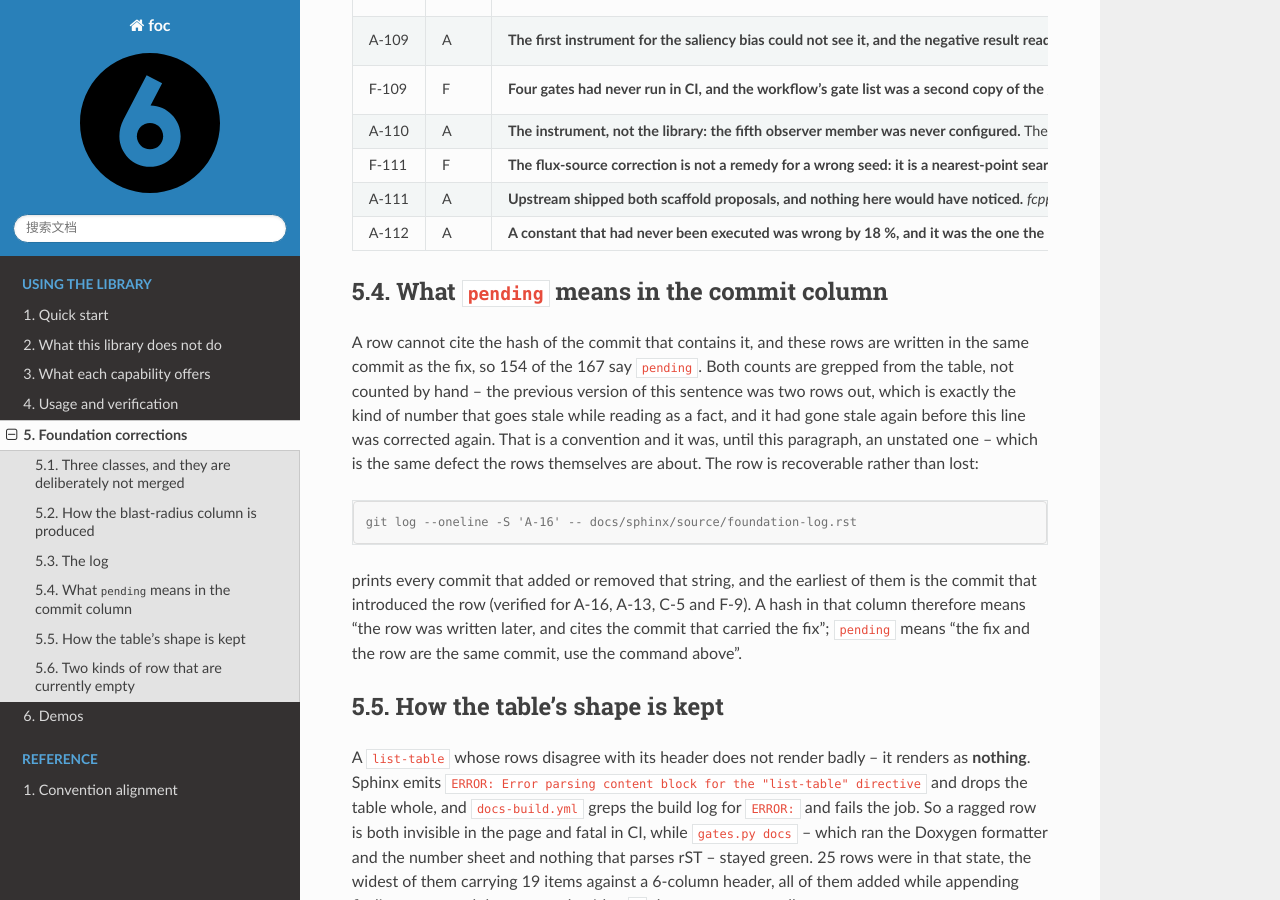
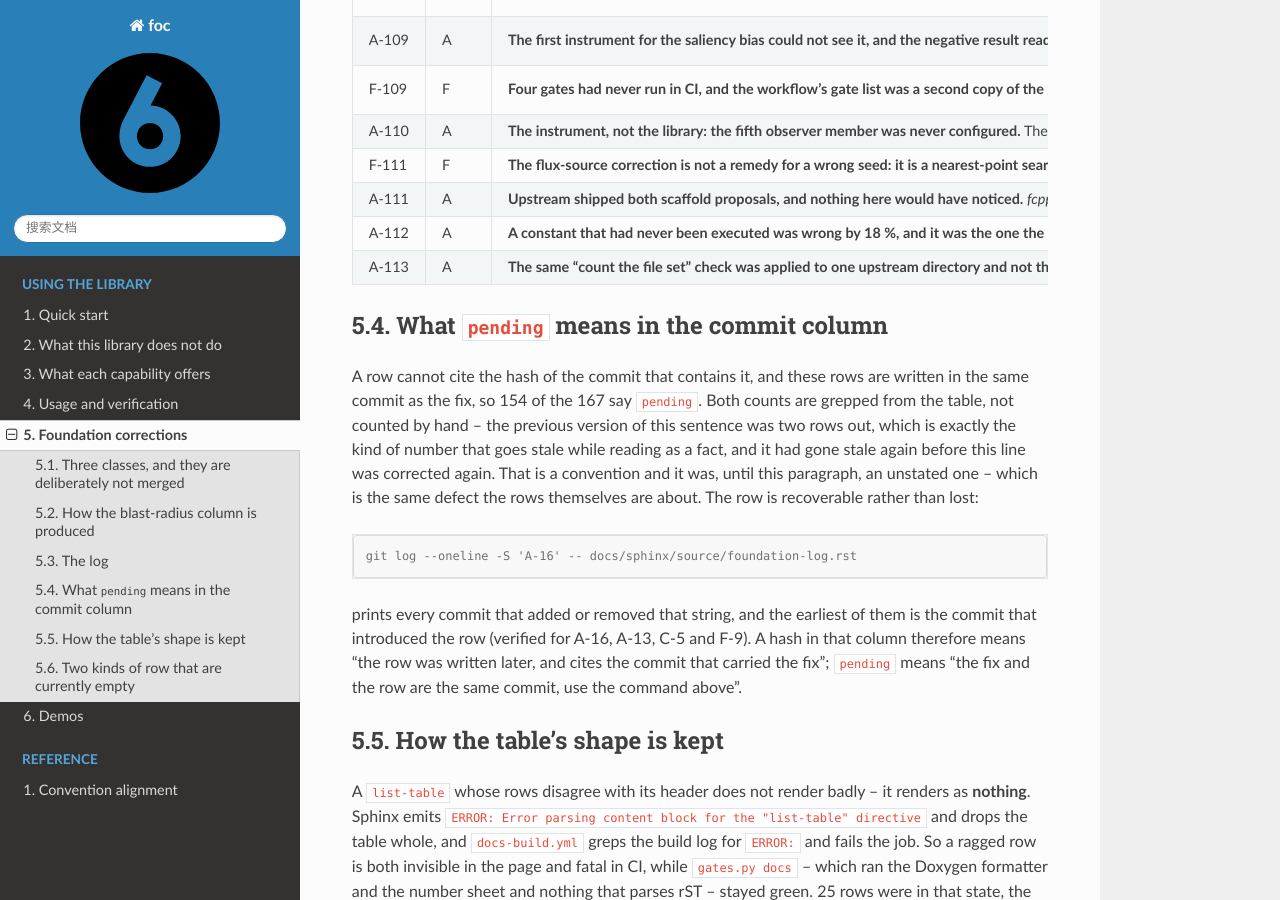
Before and after one commit to zc0718/foc, a Sphinx documentation site: the page built from docs/sphinx/source/foundation-log.rst, in a window 1280 px wide and 900 px high, scrolled down 8011 px. Built offline with Sphinx 7.4.7 and the Read the Docs theme 3.1.0, drawn with Linux system fonts in a browser that asks for light colours; some of the changed lines change nothing that is shown.

Commit message:
chore(project:beer): declare the private workflow and count the skills rewrites
A-113. The scaffold gate compared the *set* of .github/misc but only the bytes of
the ten workflows upstream ships, so project-gates.yml sat in the template's own
directory unrecorded. The claim was true as written (build and CI files are
byte-identical); the question next to it -- additions to a directory upstream
ships -- was never asked.

.github/workflows is now an owned dir with project-gates.yml as a declared
addition, and the check was proven to bite first: a stray workflow turns it red.
.github/skills stays outside the byte check by design, but its count is recorded
now: 39 upstream files, 39 tracked, 15 rewritten here.

```diff
--- a/docs/sphinx/source/foundation-log.rst
+++ b/docs/sphinx/source/foundation-log.rst
@@ -3143,6 +3143,28 @@
      - ``pending``
 
 
+   * - A-113
+     - A
+     - **The same "count the file set" check was applied to one upstream directory and not the other.** The
+       scaffold gate has compared the *set* of `.github/misc` since it was written -- "a byte-check of the files
+       upstream ships cannot see a directory that has quietly grown extras" -- but `.github/workflows` got only the
+       byte comparison of the ten files upstream ships. This project adds an eleventh, `project-gates.yml`, so for
+       the whole life of the private gate suite there has been a CI file in the template's directory that nothing
+       checked and nothing named. The claim itself was honest ("the scaffold's build and CI files are byte-identical
+       to the pinned release"), which is exactly why nobody looked: a scoped claim that is true hides the unscoped
+       question next to it.
+     - Surfaced while answering "is this repository really 0-IaC-change on the template": the answer needed the
+       inventory rather than the claim, and the inventory took one `ls` against the release tree. Nothing was
+       misbehaving -- the private workflow is deliberate -- so the defect is entirely in what was *recorded*.
+     - `.github/workflows` joined `owned_dirs` with `project-gates.yml` as a declared addition, and the check was
+       shown to bite before being trusted: adding a stray `stray-test.yml` turns the gate red, removing it turns it
+       green. `.github/skills` is still outside the byte check (agent guidance is project-specific by design) but its
+       count is now recorded rather than implied: 39 upstream files, 39 tracked, **15 of them rewritten** here.
+       The general form: **"zero modifications" is a claim about files upstream ships; the question next to it is
+       "zero additions to directories upstream ships", and only a set comparison answers that.**
+     - ``pending``
+
+
 What ``pending`` means in the commit column
 -------------------------------------------
 
```
Also changed, not shown: 1 other file.
